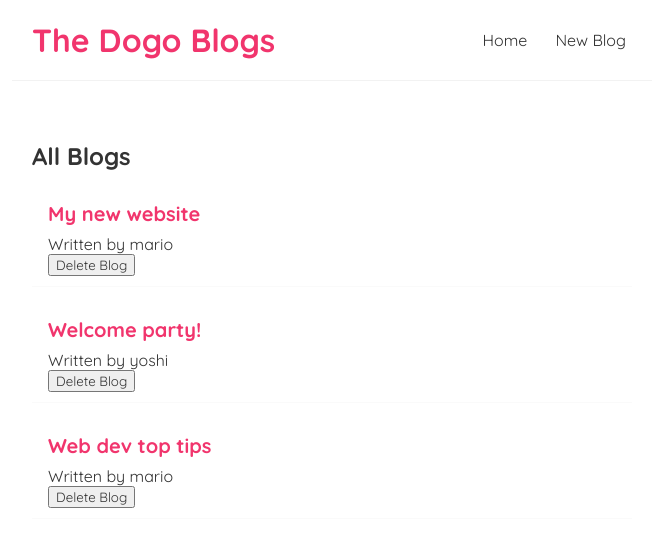
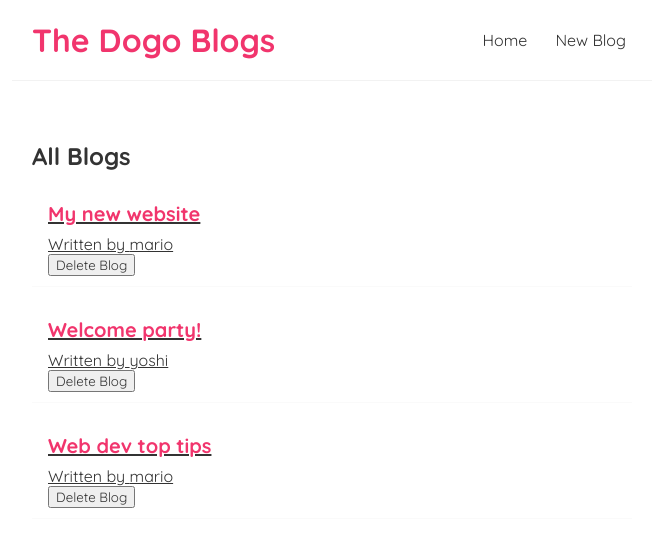
Before and after one commit to Iqbal0786/dogo-blog, a React (Create React App) app: page / in a window 1280 px wide. Shown: the top 546 px of the page, without its empty margins (308-964 px from the left). Built offline with nearby package versions, Linux system fonts and the light colour scheme; data requests are answered from the project's data file.

Commit message:
added route for blog details component

```diff
--- a/src/components/BlogDetails.jsx
+++ b/src/components/BlogDetails.jsx
@@ -1,7 +1,9 @@
 import React from 'react'
+import { useParams } from 'react-router-dom'
 
 export default function BlogDetails() {
+    const {id} = useParams()
   return (
-    <div className='blog-details'>BlogDetails</div>
+    <div className='blog-details'>BlogDetails {id}</div>
   )
 }
--- a/src/components/BlogList.jsx
+++ b/src/components/BlogList.jsx
@@ -1,4 +1,5 @@
 import React from 'react'
+import { Link } from 'react-router-dom'
 
 export default function
 ({blogs , title ,deleteBlogHandler}) {
@@ -7,8 +8,10 @@
         <h2>{title}</h2>
 {blogs.map((blog) => (
         <div className="blog-preview" key={blog.id}>
+          <Link to={`blogs/${blog.id}`}>
           <h2>{blog.title}</h2>
           <p>Written by {blog.author}</p>
+          </Link>
           <button onClick={()=>{
              deleteBlogHandler(blog.id)
           }}>Delete Blog</button>
```
